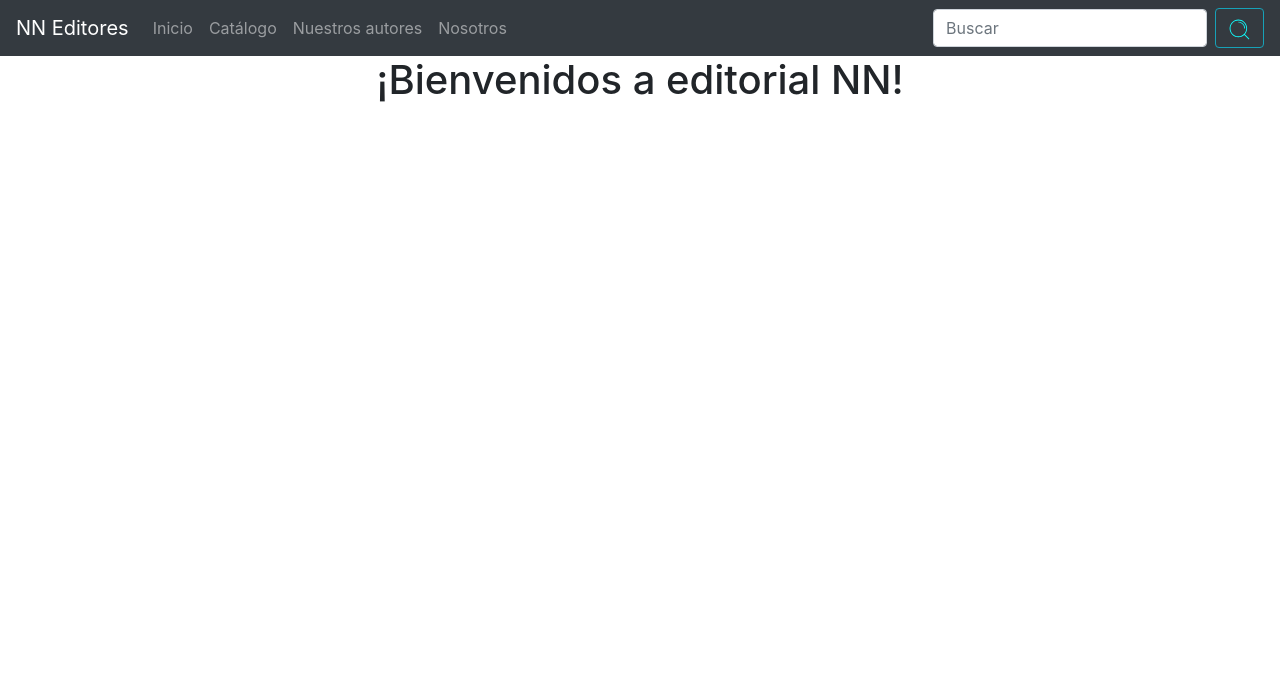
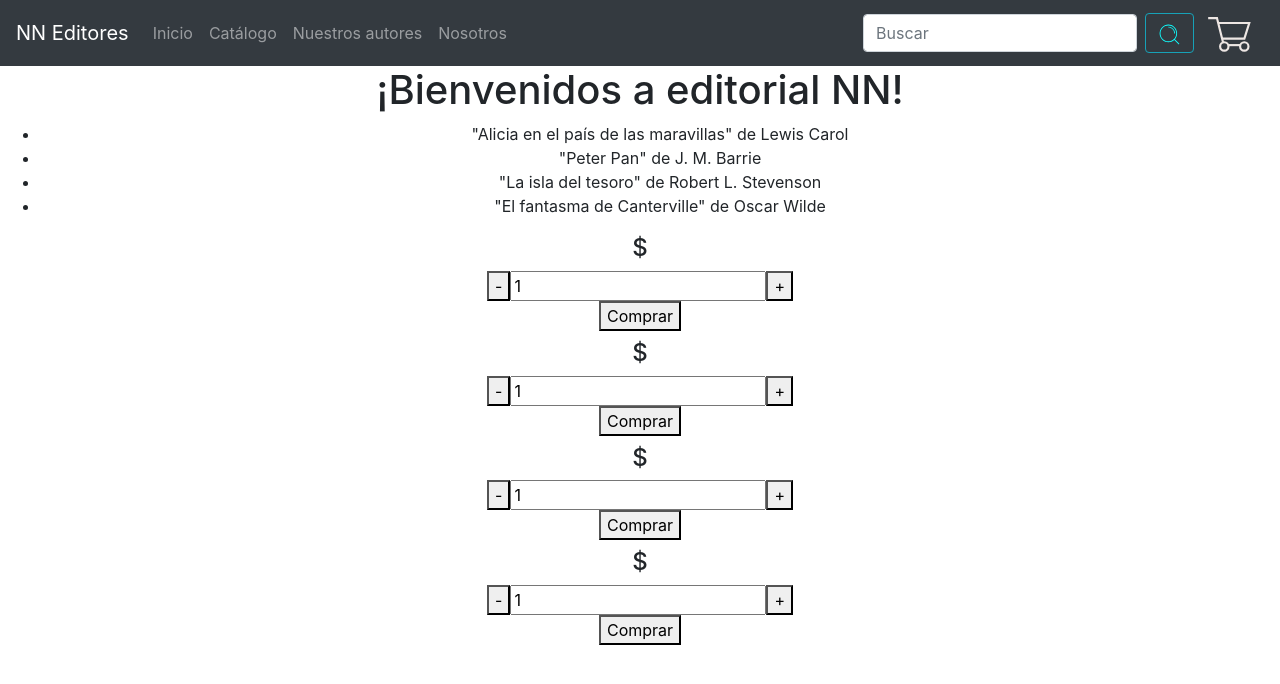
Before and after one commit to CeciliaBelen/ProyectoCoder, a React (Create React App) app: page / in a window 1280 px wide. Shown: the top 684 px of the page. Built offline with nearby package versions, Linux system fonts and the light colour scheme.

Commit message:
Correcciones tp 7

```diff
--- a/src/App.js
+++ b/src/App.js
@@ -1,31 +1,33 @@
 import React from 'react';
-import { BrowserRouter, Switch, Route } from 'react-router-dom';
+// import { BrowserRouter, Switch, Route } from 'react-router-dom';
 import Greeting from './components/Home';
 import MyNav from './components/Navbar/Navbar';
-import BookDetail from './components/products/BookDetail';
+import Products from './components/products/Products';
+import BookDetailContainer from './containers/BookDetailContainer';
 import './App.css';
 
 
 function App() {
   return (
     <div>
-      <BrowserRouter>
+      {/* <BrowserRouter> */}
         <MyNav />
         <div className="App">
-          <Switch>
-            <Route path="/">
+          {/* <Switch>
+            <Route path="/"> */}
               <header>
                 <Greeting name="editorial NN" />
               </header>
-            </Route>
+              <Products/>
+            {/* </Route>
           </Switch>
-          <Switch>
-            <Route path="/catalog">
-              <BookDetail />
-            </Route>
-          </Switch>
+          <Switch> */}
+            {/* <Route path="/catalog"> */}
+              <BookDetailContainer />
+            {/* </Route>
+          </Switch> */}
         </div>
-      </BrowserRouter>
+      {/* </BrowserRouter> */}
     </div>
   );
 }
--- a/src/components/Navbar/Navbar.jsx
+++ b/src/components/Navbar/Navbar.jsx
@@ -1,5 +1,4 @@
 import React from 'react';
-import { BrowserRouter, Switch, Route } from 'react-router-dom';
 import { Navbar, Nav, Form, FormControl, Button } from 'react-bootstrap';
 import CartIcon from '../icons/CartIcon';
 import SearchIcon from '../icons/SearchIcon';
@@ -8,7 +7,6 @@ import 'bootstrap/dist/css/bootstrap.css';
 class MyNav extends React.Component {
     render() {
         return (
-            <BrowserRouter>
             <Navbar bg="dark" variant="dark">
                 <Navbar.Brand href="#home">NN Editores</Navbar.Brand>
                 <Nav className="mr-auto">
@@ -23,13 +21,8 @@ class MyNav extends React.Component {
                         <SearchIcon />
                     </Button>
                 </Form>
-                    <Switch>
-                        <Route path="/cart">
                 <CartIcon />
-                        </Route>
-                    </Switch>
             </Navbar>
-            </BrowserRouter>
         )
     }
 }
--- a/src/components/products/BookDetail.jsx
+++ b/src/components/products/BookDetail.jsx
@@ -1,13 +1,17 @@
 import React from 'react';
-import List from './List';
 import AddToCart from '../addToCart/AddToCart';
 import Btn from '../addToCart/Button';
 
 function BookDetail(props) {
-    const { data } = props;
+    // const { data } = props;
     return (
-        <div key={data.id}>
-            <List />
+        <div key={props.id} id={props.id}>
+            <div>
+                <h2>{props.name}</h2>
+                <h4>{props.author}</h4>
+                <h4>${props.price}</h4>
+                <h4>{props.description}</h4>
+            </div>
             <AddToCart />
             <Btn sign={"Comprar"} />
         </div>
--- a/src/components/products/Products.jsx
+++ b/src/components/products/Products.jsx
@@ -1,15 +1,11 @@
 import React, { Component } from 'react';
 import List from './List';
+import Data from '../../utils/books.json';
 
 export default class ProductList extends Component {
     constructor() {
         super();
-        this.books = [
-            { "id": 1, "name": "Alicia en el país de las maravillas", "author": "Lewis Carol" },
-            { "id": 2, "name": "Peter Pan", "author": "J. M. Barrie" },
-            { "id": 3, "name": "La isla del tesoro", "author": "Robert L. Stevenson" },
-            { "id": 4, "name": "El fantasma de Canterville", "author": "Oscar Wilde" }
-        ]
+        this.books = Data;
 
         const task = new Promise((resolve, reject) => {
             setTimeout(() => {
--- a/src/containers/BookDetailContainer.jsx
+++ b/src/containers/BookDetailContainer.jsx
@@ -1,29 +1,21 @@
 import React, {useState} from 'react';
 import { useEffect } from 'react';
-// import Data from '../utils/books.json';
+import Data from '../utils/books.json';
 import BookDetail from '../components/products/BookDetail'
 
 export default function BookDetailContainer(){
-    //let bookList = Data
+    let bookList = Data
     const [loading, setLoading] = useState(false);
     const [books, setBooks] = useState([]);
     useEffect(() => {
         setLoading(true);
         setTimeout(() => {
-          setBooks(props.book);
+          setBooks(bookList);
           setLoading(false);
         }, 3000);
-      }, [props.book]);
-    const fetchBooks = ()=>{
-        fetch('../utils/books.json')
-        .then((res)=>{
-            res.json()
-        }).then((response)=>{
-            setBooks(response);
-            console.log(response)
-        })
-    }
-    useEffect(()=>{fetchBooks()}, [])
+      }, [bookList]);
+
+    useEffect(()=>{setBooks()}, [])
 
     if (loading) {
         return (
--- a/src/utils/books.json
+++ b/src/utils/books.json
@@ -3,24 +3,28 @@
         "id": 1,
         "name": "Alicia en el país de las maravillas",
         "author": "Lewis Carol",
-        "price": 500
+        "price": 500,
+        "description": "Insert sarasa here please"
     },
     {
         "id": 2,
         "name": "Peter Pan",
         "author": "J. M. Barrie",
-        "price": 500
+        "price": 500,
+        "description": "Insert sarasa here please"
     },
     {
         "id": 3,
         "name": "La isla del tesoro",
         "author": "Robert L. Stevenson",
-        "price": 500
+        "price": 500,
+        "description": "Insert sarasa here please"
     },
     {
         "id": 4,
         "name": "El fantasma de Canterville",
         "author": "Oscar Wilde",
-        "price": 500
+        "price": 500,
+        "description": "Insert sarasa here please"
     }
 ]
```
Lines whose indentation alone changed are shown as unchanged.
